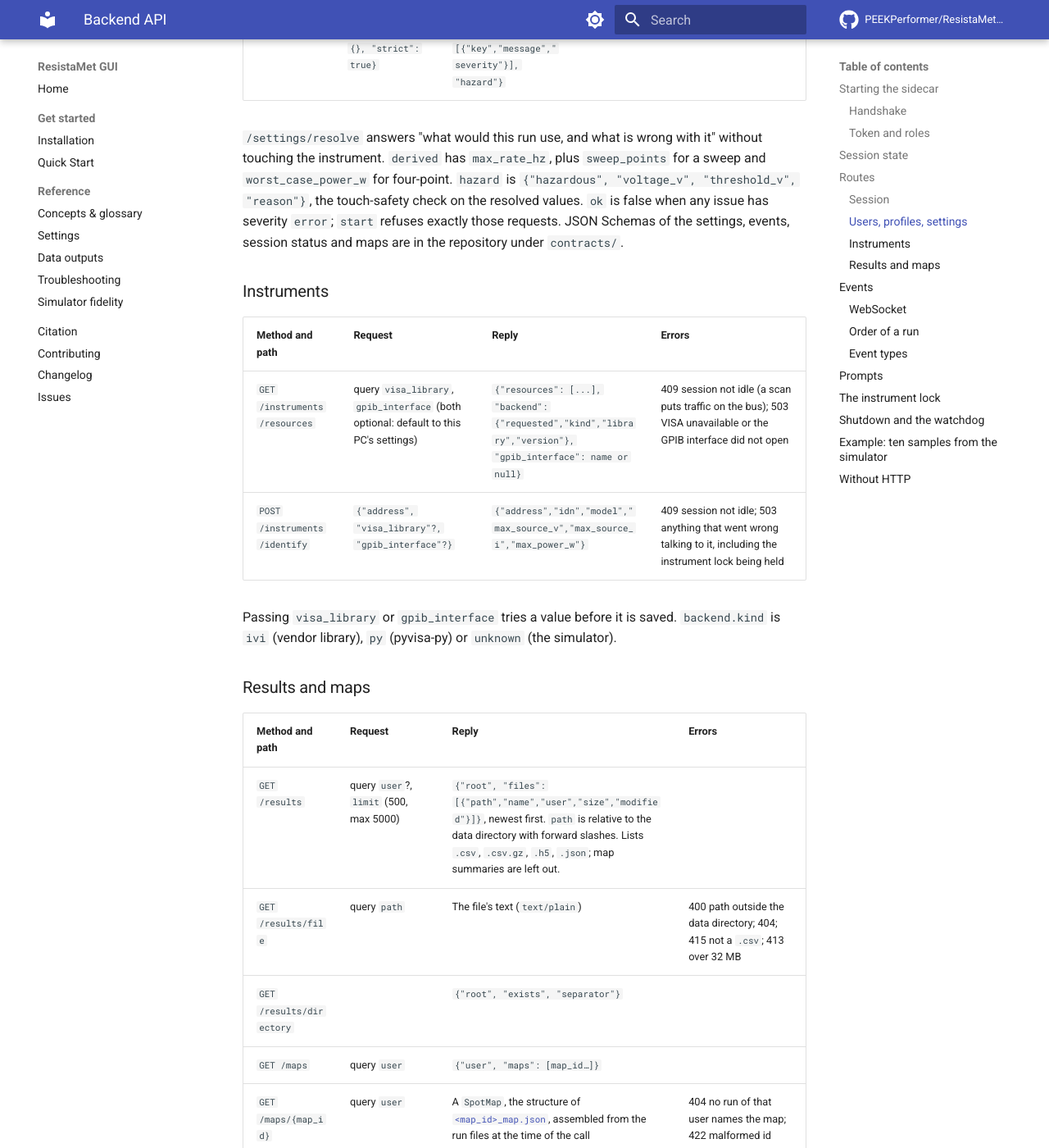
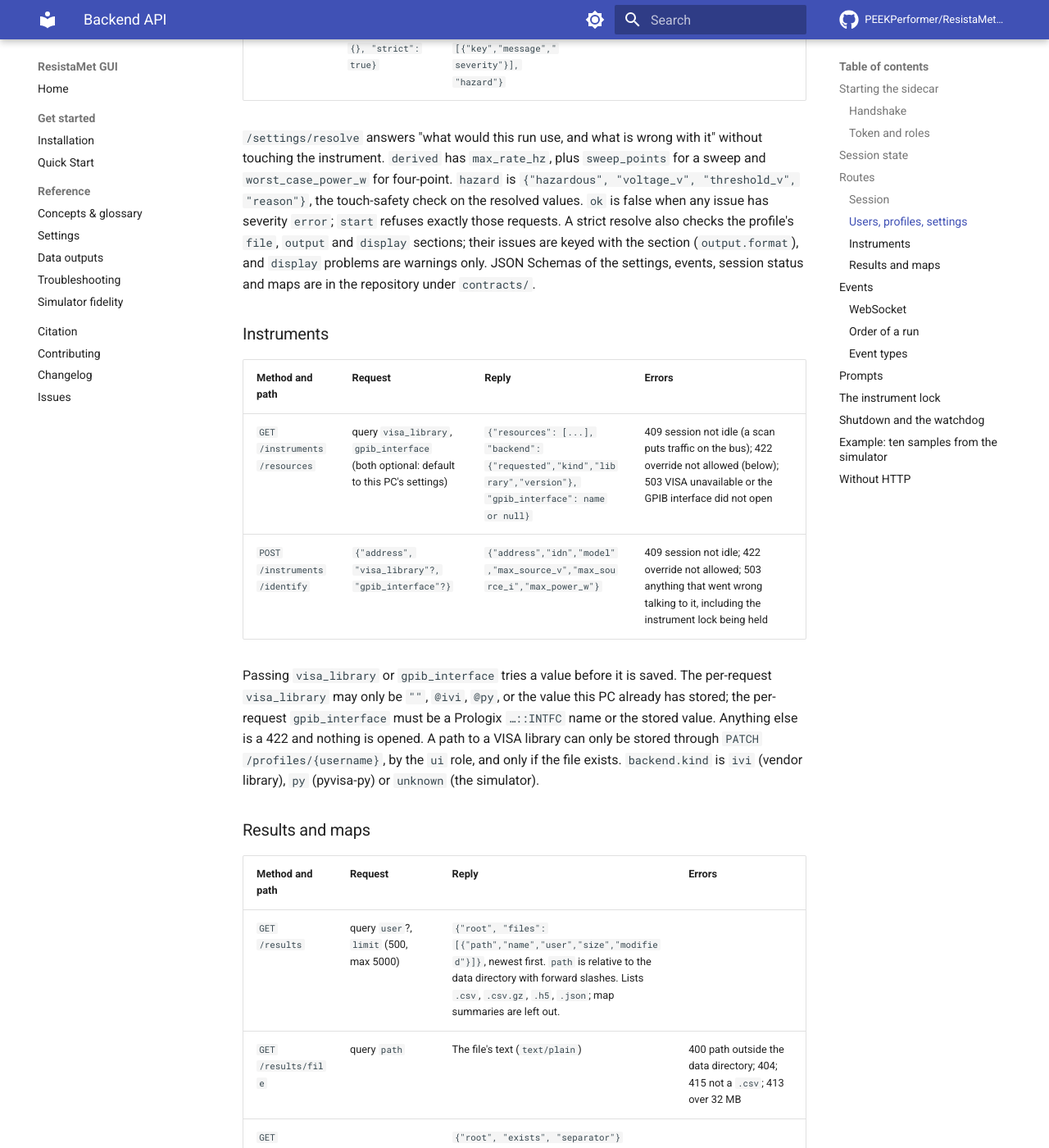
Before and after one commit to PEEKPerformer/ResistaMet-GUI, an MkDocs documentation site: the page built from docs/api.md, in a window 1280 px wide and 1400 px high, scrolled down 5800 px. Shown: the whole window at 82% size. Built offline with MkDocs 1.6.1 and Material for MkDocs 9.7.7, drawn with Linux system fonts in a browser that asks for light colours; comment, search, counter and statistics services are not loaded.

Commit message:
Follow tonight's changes to the API, shell and config saves
Four committed changes touched what the pages say. The scan and
identify routes now accept only the three named VISA backends, the
stored value, or a Prologix interface name as per-request overrides,
and a library path can be stored only by the ui role. A strict resolve
checks the file, output and display sections too. The desktop shell
honours RESISTAMET_PYTHON, RESISTAMET_SIMULATE and the checkout in
debug builds only, and shows a SIMULATED badge. A config save now
merges under an OS lock, so two programs on one PC keep each other's
edits; across a sync service the last sync still wins, and the page
says so.

```diff
--- a/docs/api.md
+++ b/docs/api.md
@@ -120,16 +120,16 @@ Non-finite floats (an unmeasured temperature, an uncertainty that could not be c
 | `GET /schema/settings` | | `{"modes": {mode: {"model", "fields": [...], "override_keys": [...]}}}` | |
 | `POST /settings/resolve` | `{"mode", "username", "overrides": {}, "strict": true}` | `{"settings", "derived", "ok", "issues": [{"key","message","severity"}], "hazard"}` | 422 unknown mode |
 
-`/settings/resolve` answers "what would this run use, and what is wrong with it" without touching the instrument. `derived` has `max_rate_hz`, plus `sweep_points` for a sweep and `worst_case_power_w` for four-point. `hazard` is `{"hazardous", "voltage_v", "threshold_v", "reason"}`, the touch-safety check on the resolved values. `ok` is false when any issue has severity `error`; `start` refuses exactly those requests. JSON Schemas of the settings, events, session status and maps are in the repository under `contracts/`.
+`/settings/resolve` answers "what would this run use, and what is wrong with it" without touching the instrument. `derived` has `max_rate_hz`, plus `sweep_points` for a sweep and `worst_case_power_w` for four-point. `hazard` is `{"hazardous", "voltage_v", "threshold_v", "reason"}`, the touch-safety check on the resolved values. `ok` is false when any issue has severity `error`; `start` refuses exactly those requests. A strict resolve also checks the profile's `file`, `output` and `display` sections; their issues are keyed with the section (`output.format`), and `display` problems are warnings only. JSON Schemas of the settings, events, session status and maps are in the repository under `contracts/`.
 
 ### Instruments
 
 | Method and path | Request | Reply | Errors |
 |---|---|---|---|
-| `GET /instruments/resources` | query `visa_library`, `gpib_interface` (both optional: default to this PC's settings) | `{"resources": [...], "backend": {"requested","kind","library","version"}, "gpib_interface": name or null}` | 409 session not idle (a scan puts traffic on the bus); 503 VISA unavailable or the GPIB interface did not open |
-| `POST /instruments/identify` | `{"address", "visa_library"?, "gpib_interface"?}` | `{"address","idn","model","max_source_v","max_source_i","max_power_w"}` | 409 session not idle; 503 anything that went wrong talking to it, including the instrument lock being held |
+| `GET /instruments/resources` | query `visa_library`, `gpib_interface` (both optional: default to this PC's settings) | `{"resources": [...], "backend": {"requested","kind","library","version"}, "gpib_interface": name or null}` | 409 session not idle (a scan puts traffic on the bus); 422 override not allowed (below); 503 VISA unavailable or the GPIB interface did not open |
+| `POST /instruments/identify` | `{"address", "visa_library"?, "gpib_interface"?}` | `{"address","idn","model","max_source_v","max_source_i","max_power_w"}` | 409 session not idle; 422 override not allowed; 503 anything that went wrong talking to it, including the instrument lock being held |
 
-Passing `visa_library` or `gpib_interface` tries a value before it is saved. `backend.kind` is `ivi` (vendor library), `py` (pyvisa-py) or `unknown` (the simulator).
+Passing `visa_library` or `gpib_interface` tries a value before it is saved. The per-request `visa_library` may only be `""`, `@ivi`, `@py`, or the value this PC already has stored; the per-request `gpib_interface` must be a Prologix `…::INTFC` name or the stored value. Anything else is a 422 and nothing is opened. A path to a VISA library can only be stored through `PATCH /profiles/{username}`, by the `ui` role, and only if the file exists. `backend.kind` is `ivi` (vendor library), `py` (pyvisa-py) or `unknown` (the simulator).
 
 ### Results and maps
 
```
Also changed, not shown: docs/desktop.md (+2 -2 lines), docs/gpib.md (+1 -1 lines), docs/settings.md (+1 -1 lines).
